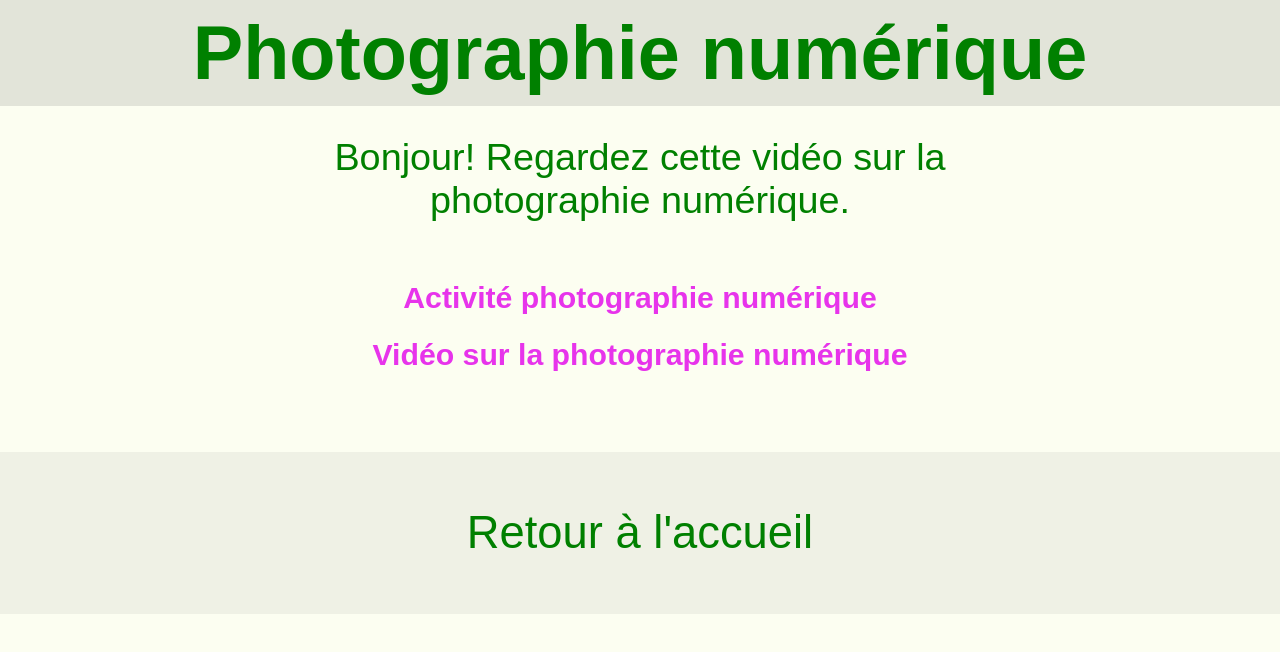
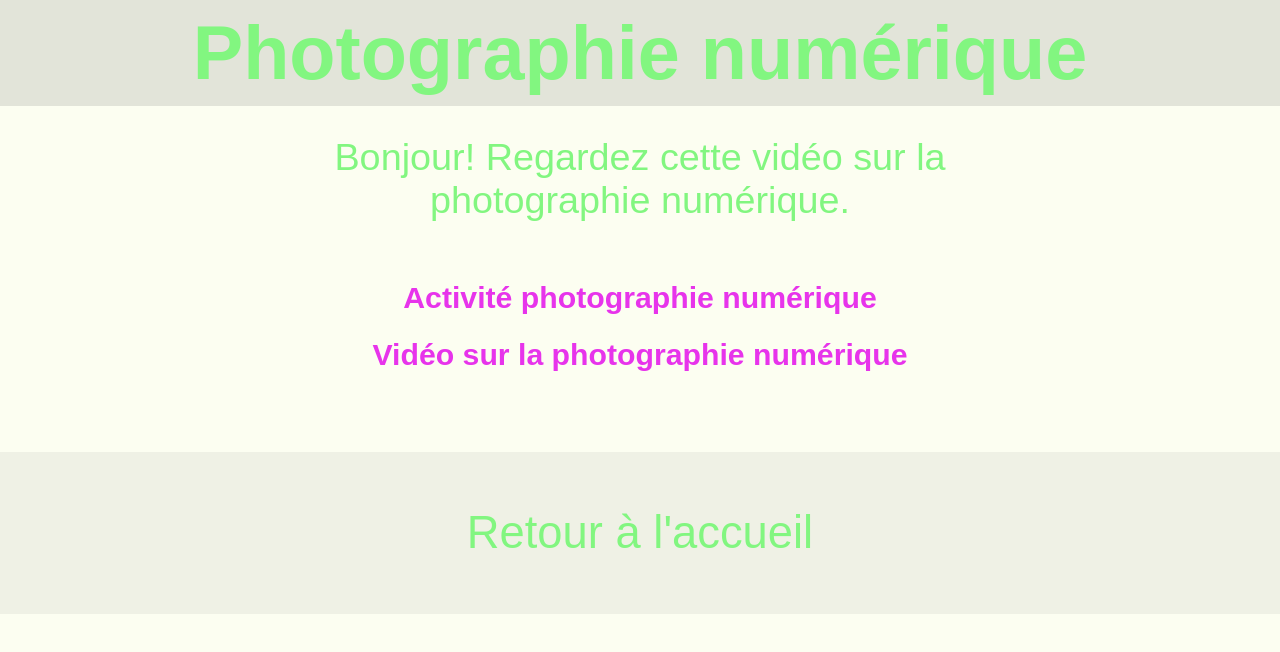
Before and after one commit to JadeM09/JadeM09.github.io, a plain HTML site: page Photographie numérique.html in a window 1280 px wide. Drawn offline with Linux system fonts and the light colour scheme.

Commit message:
Update Photographie numérique.html

```diff
--- a/Photographie numérique.html
+++ b/Photographie numérique.html
@@ -11,7 +11,7 @@
             margin: 0;
             padding: 0;
             background-color: #fcfef1; /* Arrière-plan crème */
-            color: #008000; /* Texte vert */
+            color: #82f680; /* Texte vert */
             text-align: center;
             font-size: 1.2cm;
         }
@@ -74,7 +74,7 @@
         }
 
         footer a {
-            color: #008000; /* Texte vert */
+            color: #82f680; /* Texte vert */
             text-decoration: none;
         }
 
```
